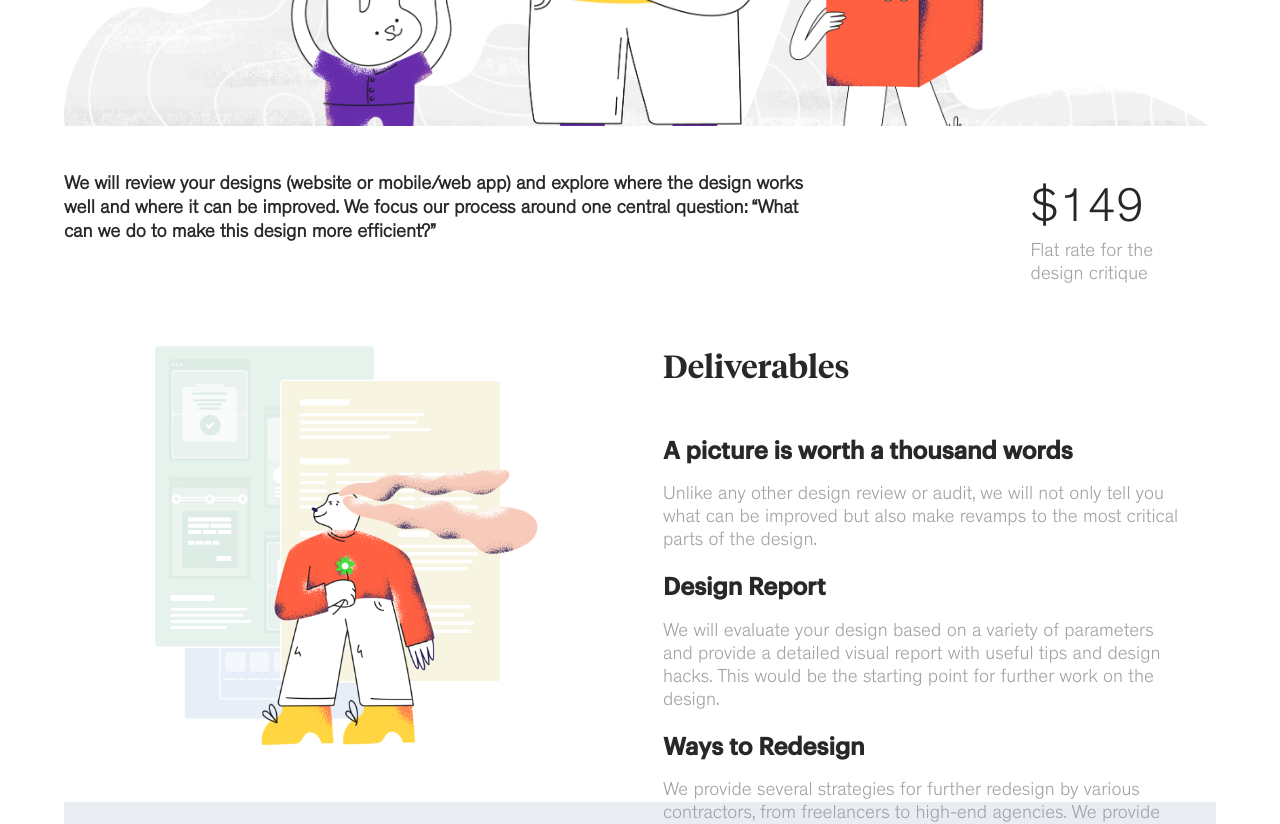
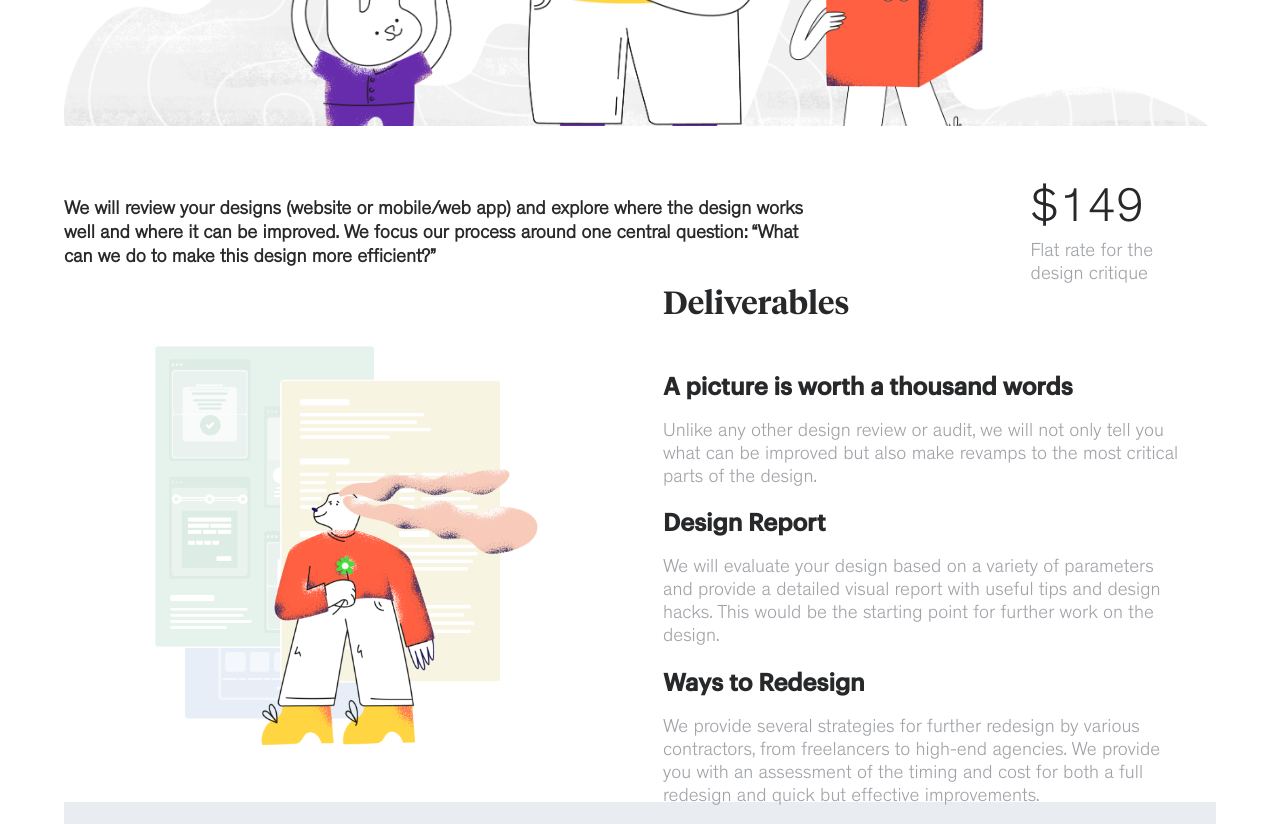
Before and after one commit to kc17m/css_flexbox_Lev3_3_design_Review, a plain HTML site: page index.html in a window 1280 px wide. Shown: the part 400-1224 px from the top of the page. Drawn offline with Linux system fonts and the light colour scheme.

Commit message:
align items center

```diff
--- a/assets/css/style.css
+++ b/assets/css/style.css
@@ -116,6 +116,7 @@ h1 {
     display: flex;
     justify-content: space-between;
     color: #27282A;
+    align-items: center;
 }
 
 .rabLeft p {
@@ -143,7 +144,7 @@ h1 {
     display: flex;
     justify-content: space-between;
     height: 50vh;
-    align-items: start;
+    align-items: center;
     margin-bottom: 5%;
 }
 
```
